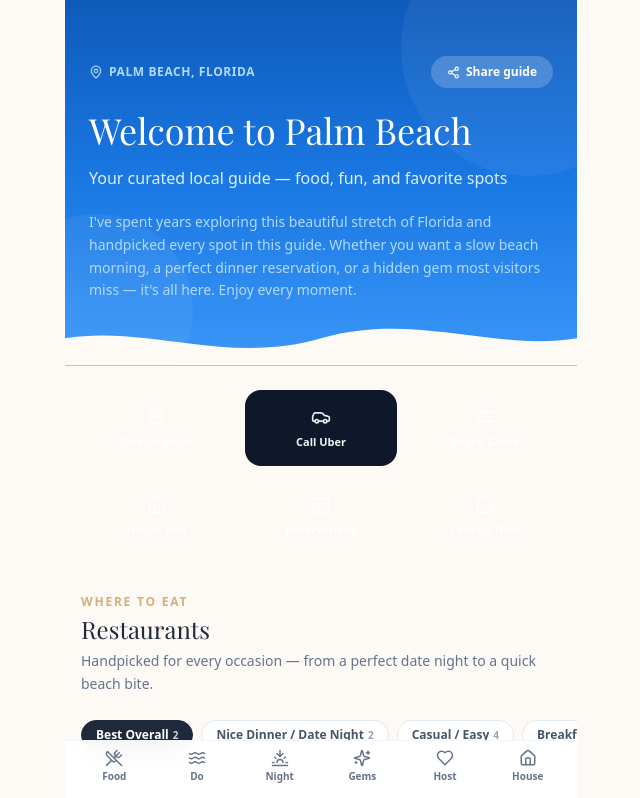
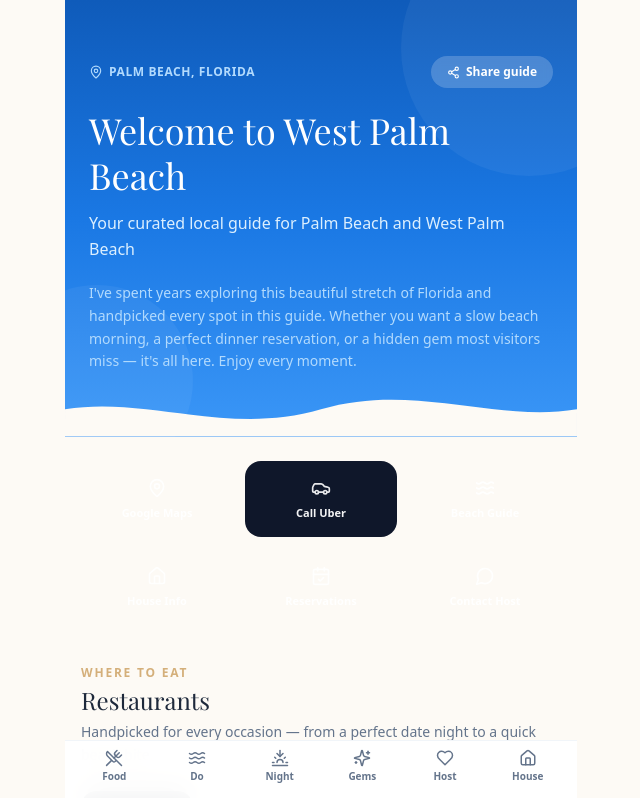
Before and after one commit to ZbienVC/palm-beach-guide, a Next.js app: page / in a window 1280 px wide. Shown: the top 798 px of the page, without its empty margins (319-959 px from the left). Built offline with nearby package versions, Linux system fonts and the light colour scheme; a web font is replaced by a local one.

Commit message:
feat: add property address (651 Okeechobee Blvd Unit 210 WPB), update Maps links, correct location labels

```diff
--- a/data/guide.ts
+++ b/data/guide.ts
@@ -76,6 +76,13 @@ export interface HouseInfo {
 }
 
 export interface GuideData {
+  property: {
+    name: string;
+    address: string;
+    unit: string;
+    city: string;
+    mapsUrl: string;
+  };
   hero: {
     greeting: string;
     tagline: string;
@@ -96,9 +103,15 @@ export interface GuideData {
 // ─────────────────────────────────────────────────────────────────────────────
 
 export const guide: GuideData = {
+  property: {
+    name: "The Okeechobee Residences",
+    address: "651 Okeechobee Blvd, Unit 210",
+    city: "West Palm Beach, FL 33401",
+    mapsUrl: "https://maps.google.com/?q=651+Okeechobee+Blvd+West+Palm+Beach+FL+33401",
+  },
   hero: {
-    greeting: "Welcome to Palm Beach",
-    tagline: "Your curated local guide — food, fun, and favorite spots",
+    greeting: "Welcome to West Palm Beach",
+    tagline: "Your curated local guide for Palm Beach and West Palm Beach",
     hostIntro:
       "I've spent years exploring this beautiful stretch of Florida and handpicked every spot in this guide. Whether you want a slow beach morning, a perfect dinner reservation, or a hidden gem most visitors miss — it's all here. Enjoy every moment.",
   },
@@ -107,7 +120,7 @@ export const guide: GuideData = {
     {
       label: "Google Maps",
       icon: "MapPin",
-      href: "https://maps.google.com/?q=Palm+Beach+Florida",
+      href: "https://maps.google.com/?q=651+Okeechobee+Blvd+West+Palm+Beach+FL+33401",
       accent: "bg-ocean-500",
     },
     {
@@ -147,7 +160,7 @@ export const guide: GuideData = {
       name: "Café Boulud",
       category: "Best Overall",
       priceRange: "$$$",
-      walkMins: 12,
+      walkMins: 18,
       description: "Refined French-American cuisine in the heart of Palm Beach",
       why: "Consistently excellent from start to finish. The service is impeccable and the seasonal menu never disappoints.",
       area: "Palm Beach – Worth Ave area",
@@ -181,7 +194,7 @@ export const guide: GuideData = {
       name: "Hamburger Heaven",
       category: "Casual / Easy",
       priceRange: "$",
-      walkMins: 8,
+      driveMins: 5,
       description: "A beloved Palm Beach institution since 1945",
       why: "Unpretentious, fast, and genuinely delicious. A local staple everyone should try once.",
       area: "Worth Avenue",
@@ -216,7 +229,7 @@ export const guide: GuideData = {
       name: "PB Catch",
       category: "Best Overall",
       priceRange: "$$$",
-      walkMins: 15,
+      driveMins: 12,
       description: "Fresh seafood with a coastal-chic vibe right on the water",
       why: "The raw bar alone is worth the visit. Best seafood on the island.",
       area: "Palm Beach",
```
